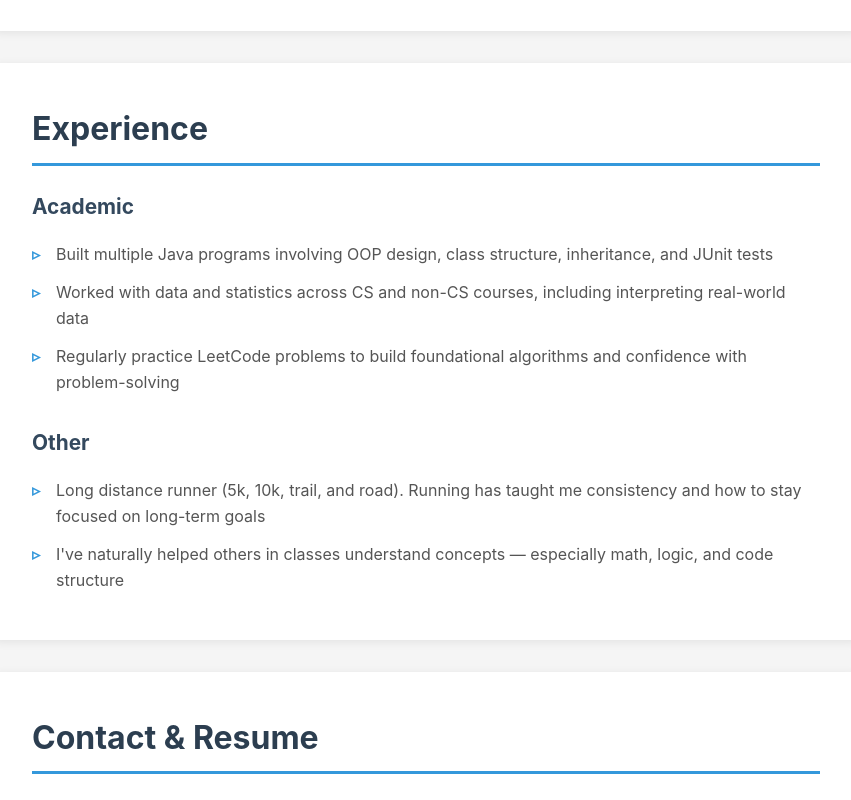
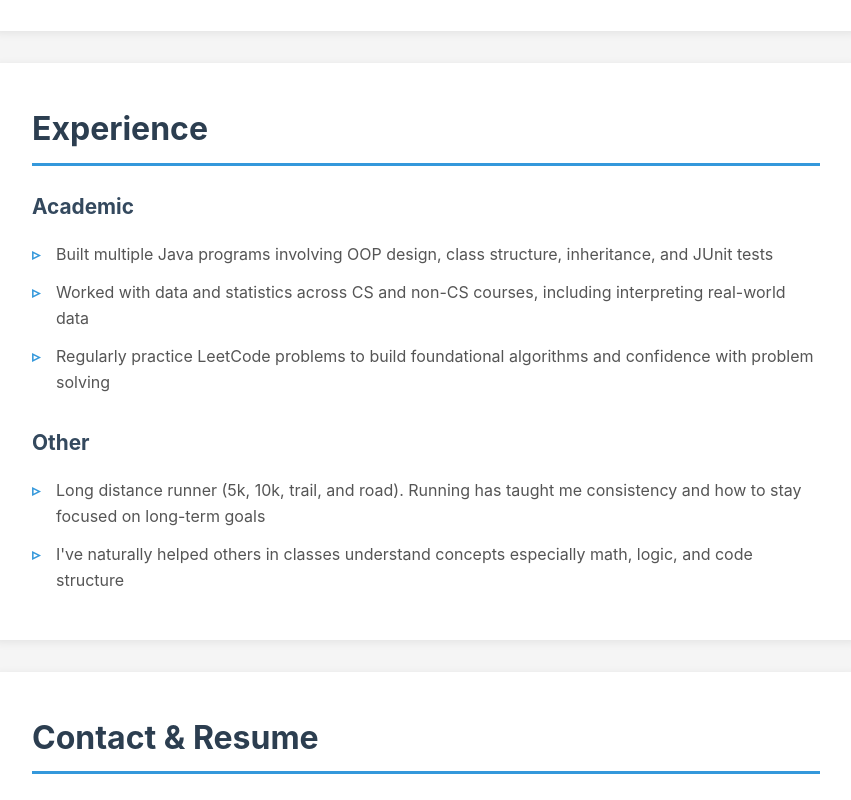
Before and after one commit to haygens/haygens.github.io, a plain HTML site: page index.html in a window 1280 px wide. Shown: the part 1436-2236 px from the top of the page, without its empty margins (214-1065 px from the left). Drawn offline with Linux system fonts and the light colour scheme.

Commit message:
Update index.html

```diff
--- a/index.html
+++ b/index.html
@@ -203,7 +203,7 @@
             <h2>About Me</h2>
             <p>I'm a 21 year-old CS student with an interest in software engineering and building things that can help people. What motivates me most is the process of learning.</p>
 
-            <p>Outside of school, I run a lot — mostly road, gravel, and trail. Running helps me stay disciplined and patient, which carries over into how I approach school and coding. I also enjoy music, singing, and playing instruments by ear. I tend to pick up new hobbies quickly and stick with them until I feel like I've really learned something.</p>
+            <p>Outside of school, I run a lot  mostly road, gravel, and trail. Running helps me stay disciplined and patient, which carries over into how I approach school and coding. I also enjoy music, singing, and playing instruments by ear. I tend to pick up new hobbies quickly and stick with them until I feel like I've really learned something.</p>
 
             <p>My goals right now are pretty simple: keep improving at programming, build projects that actually reflect who I am, and eventually gain experience through internships or research opportunities.</p>
         </section>
@@ -251,13 +251,13 @@
             <ul>
                 <li>Built multiple Java programs involving OOP design, class structure, inheritance, and JUnit tests</li>
                 <li>Worked with data and statistics across CS and non-CS courses, including interpreting real-world data</li>
-                <li>Regularly practice LeetCode problems to build foundational algorithms and confidence with problem-solving</li>
+                <li>Regularly practice LeetCode problems to build foundational algorithms and confidence with problem solving</li>
             </ul>
 
             <h3>Other</h3>
             <ul>
                 <li>Long distance runner (5k, 10k, trail, and road). Running has taught me consistency and how to stay focused on long-term goals</li>
-                <li>I've naturally helped others in classes understand concepts — especially math, logic, and code structure</li>
+                <li>I've naturally helped others in classes understand concepts especially math, logic, and code structure</li>
             </ul>
         </section>
 
```
